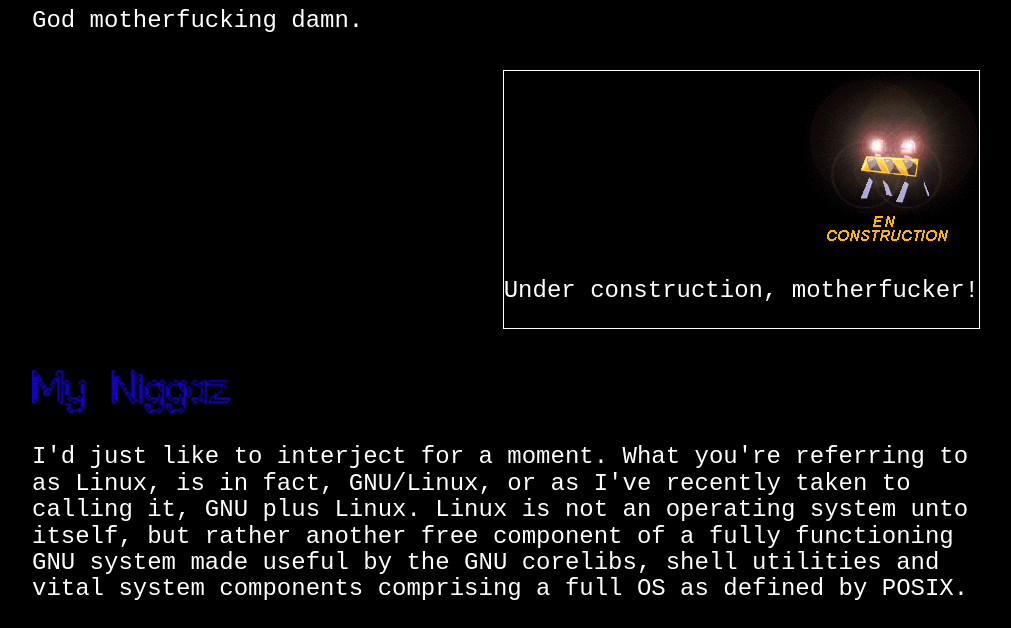
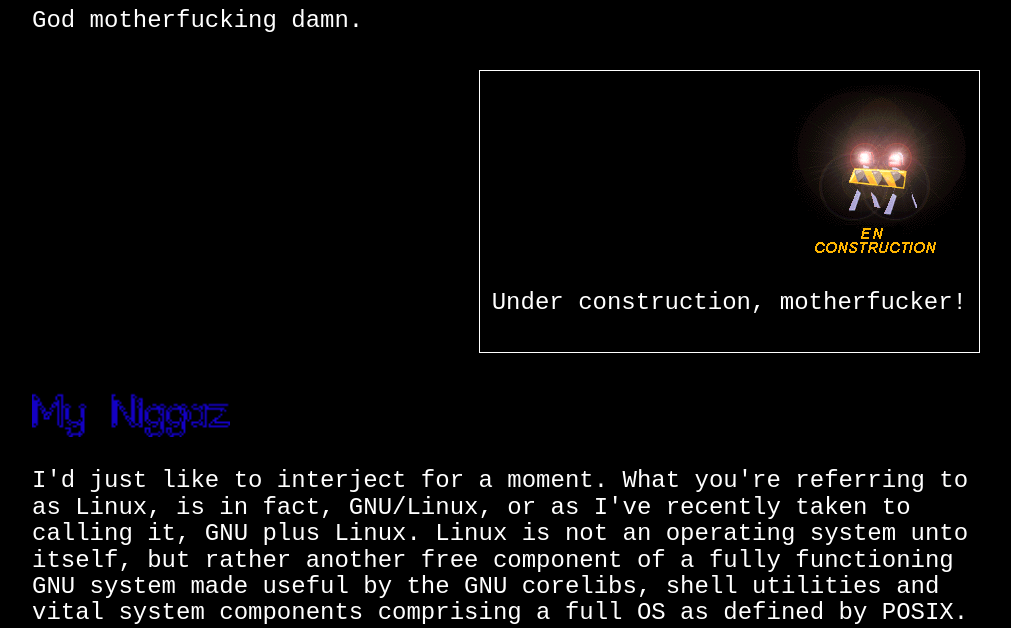
Before and after one commit to privracki/privracki.github.io, a plain HTML site: page index.htm in a window 1280 px wide. Shown: the part 155-783 px from the top of the page, without its empty margins (128-1139 px from the left). Drawn offline with Linux system fonts and the light colour scheme.

Commit message:
Initial commit

```diff
--- a/home.css
+++ b/home.css
@@ -29,7 +29,7 @@ aside {
 	border: 1px solid white;
 	text-align: right;
 	margin: 0.5em;
-	paddingČ 0.5em;
+	padding: 0.5em;
 }
 
 hr {
```
